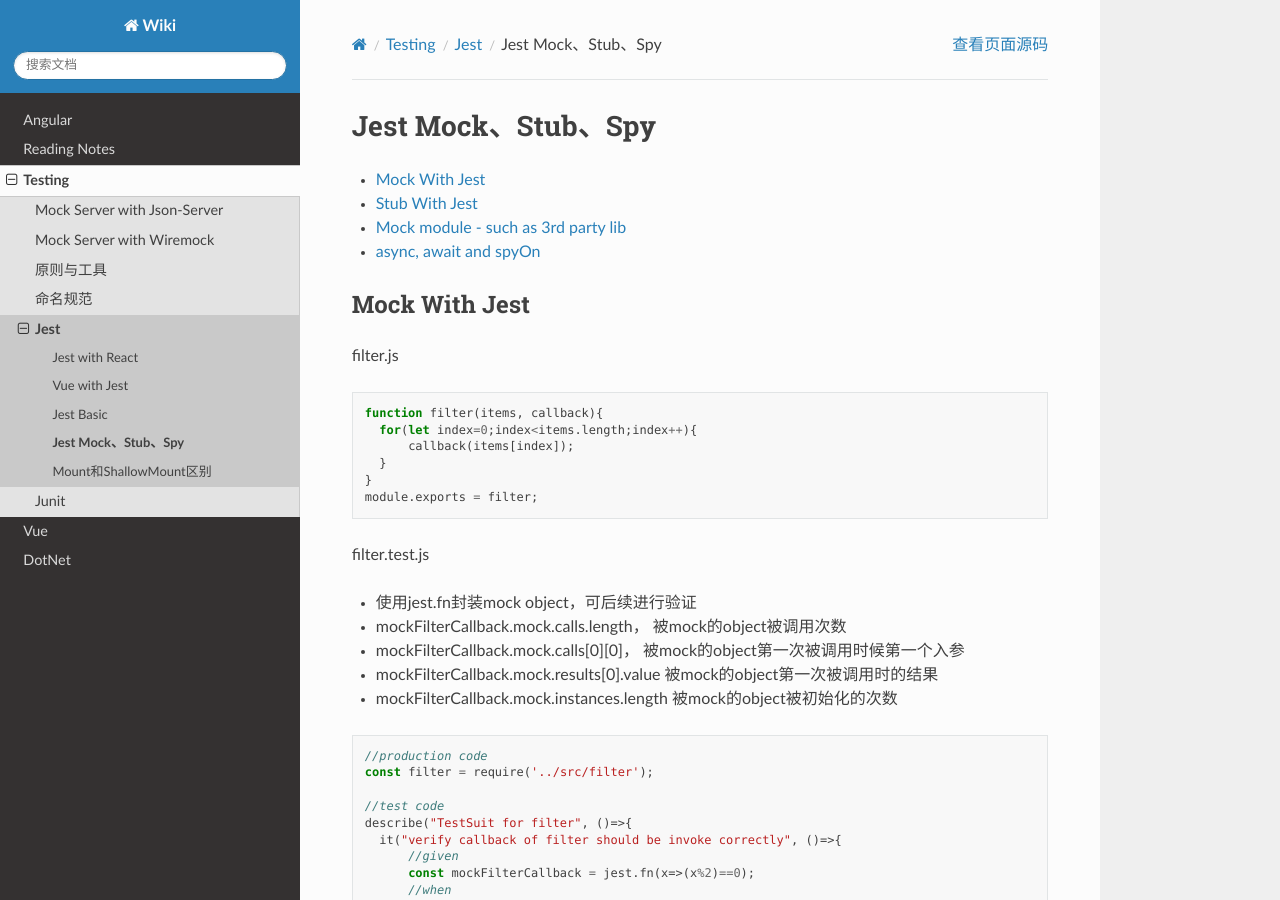
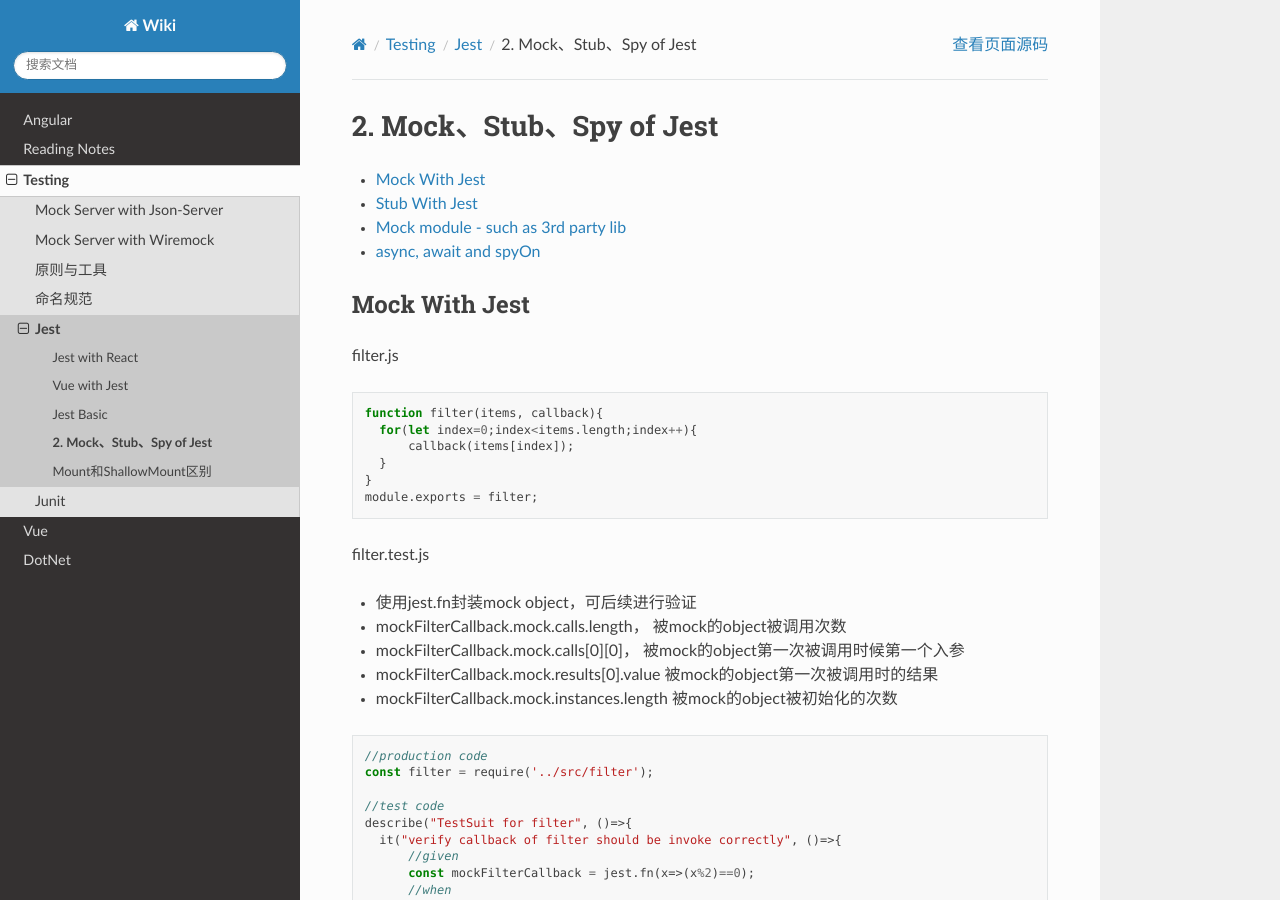
Before and after one commit to abigail830/Sphinx_wiki, a Sphinx documentation site: the page built from source/Testing/Jest/Jest2.rst, in a window 1280 px wide and 900 px high. Built offline with Sphinx 7.4.7 and the Read the Docs theme 2.0.0, drawn with Linux system fonts in a browser that asks for light colours.

Commit message:
Update Jest2.rst

```diff
--- a/source/Testing/Jest/Jest2.rst
+++ b/source/Testing/Jest/Jest2.rst
@@ -1,4 +1,4 @@
-Jest Mock、Stub、Spy
+2. Mock、Stub、Spy of Jest
 ==============================
 
 * `Mock With Jest`_
```
